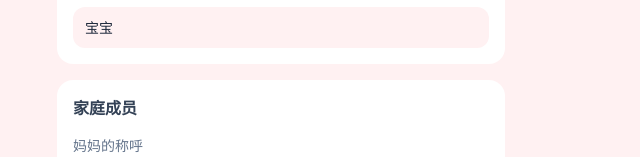
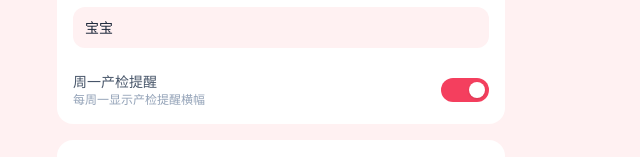
Before and after one commit to liutao96/pregnancy-app, a React (Vite) app: page /pregnancy-app/settings in a window 1280 px wide. Shown: the part 253-410 px from the top of the page, without its empty margins (359-999 px from the left). Built offline with nearby package versions, Linux system fonts and the light colour scheme; no server answers.

Commit message:
Add weekly Monday checkup reminder feature
- Add weeklyCheckupReminder toggle in Settings (default: enabled)
- Show amber/orange gradient banner on Dashboard when today is Monday
- Banner links to new checkup form
- Uses date-fns isMonday for day detection

```diff
--- a/src/pages/Dashboard.jsx
+++ b/src/pages/Dashboard.jsx
@@ -1,6 +1,6 @@
 import { useState, useEffect } from 'react'
 import { useNavigate } from 'react-router-dom'
-import { format } from 'date-fns'
+import { format, isMonday } from 'date-fns'
 import { ClipboardList, BookOpen, MessageCircle, ShoppingBag, Heart, ChevronRight, Bell, Utensils } from 'lucide-react'
 import { storage } from '../utils/storage'
 import {
@@ -109,6 +109,27 @@ export default function Dashboard() {
           </button>
         </div>
       </div>
+
+      {/* Monday checkup reminder */}
+      {settings.weeklyCheckupReminder && isMonday(new Date()) && (
+        <div className="mx-4 -mt-4">
+          <div
+            className="bg-gradient-to-r from-amber-400 to-orange-400 rounded-2xl p-4 text-white cursor-pointer active:opacity-90"
+            onClick={() => navigate('/checkups/new')}
+          >
+            <div className="flex items-center gap-3">
+              <div className="w-10 h-10 bg-white/20 rounded-xl flex items-center justify-center flex-shrink-0">
+                <Bell size={20} />
+              </div>
+              <div className="flex-1">
+                <p className="font-semibold">今天是周一 · 产检日</p>
+                <p className="text-xs opacity-80 mt-0.5">别忘了记录本周产检情况</p>
+              </div>
+              <ChevronRight size={20} className="opacity-70" />
+            </div>
+          </div>
+        </div>
+      )}
 
       <div className="px-4 mt-4 space-y-4">
         {/* Quick actions */}
--- a/src/pages/Settings.jsx
+++ b/src/pages/Settings.jsx
@@ -90,6 +90,19 @@ export default function Settings() {
               className="input-field"
             />
           </Field>
+
+          <div className="flex items-center justify-between pt-2">
+            <div>
+              <p className="text-sm text-slate-600">周一产检提醒</p>
+              <p className="text-xs text-slate-400">每周一显示产检提醒横幅</p>
+            </div>
+            <button
+              onClick={() => updateSetting('weeklyCheckupReminder', !settings.weeklyCheckupReminder)}
+              className={`w-12 h-6 rounded-full transition-colors relative ${settings.weeklyCheckupReminder ? 'bg-rose-500' : 'bg-slate-200'}`}
+            >
+              <span className={`absolute top-1 w-4 h-4 bg-white rounded-full shadow transition-all ${settings.weeklyCheckupReminder ? 'left-7' : 'left-1'}`} />
+            </button>
+          </div>
         </div>
 
         {/* Family info */}
--- a/src/utils/storage.js
+++ b/src/utils/storage.js
@@ -60,6 +60,7 @@ export const storage = {
       babyBorn: false,
       babyBirthDate: null,
       customCheckupTypes: [],
+      weeklyCheckupReminder: true,
     }
   },
   async saveSettings(settings) {
```
